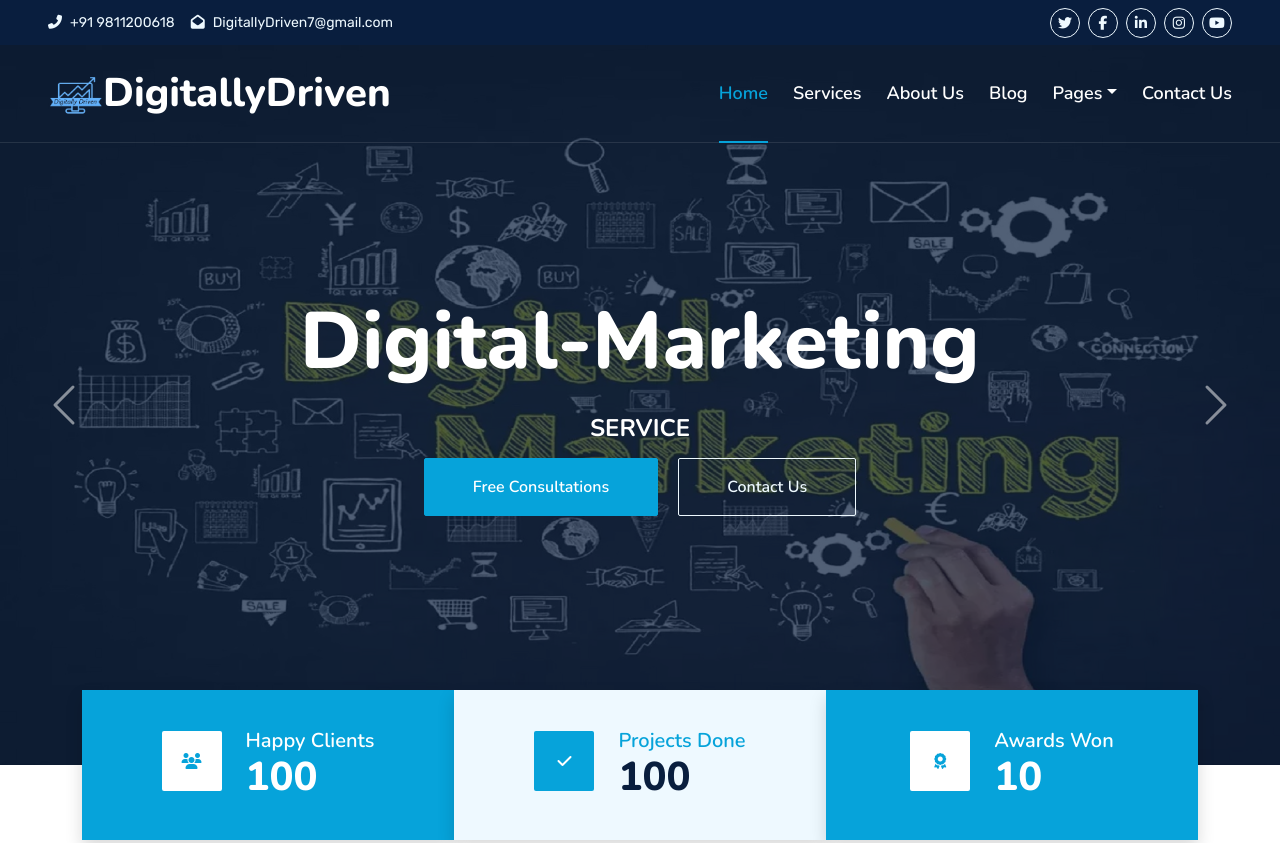
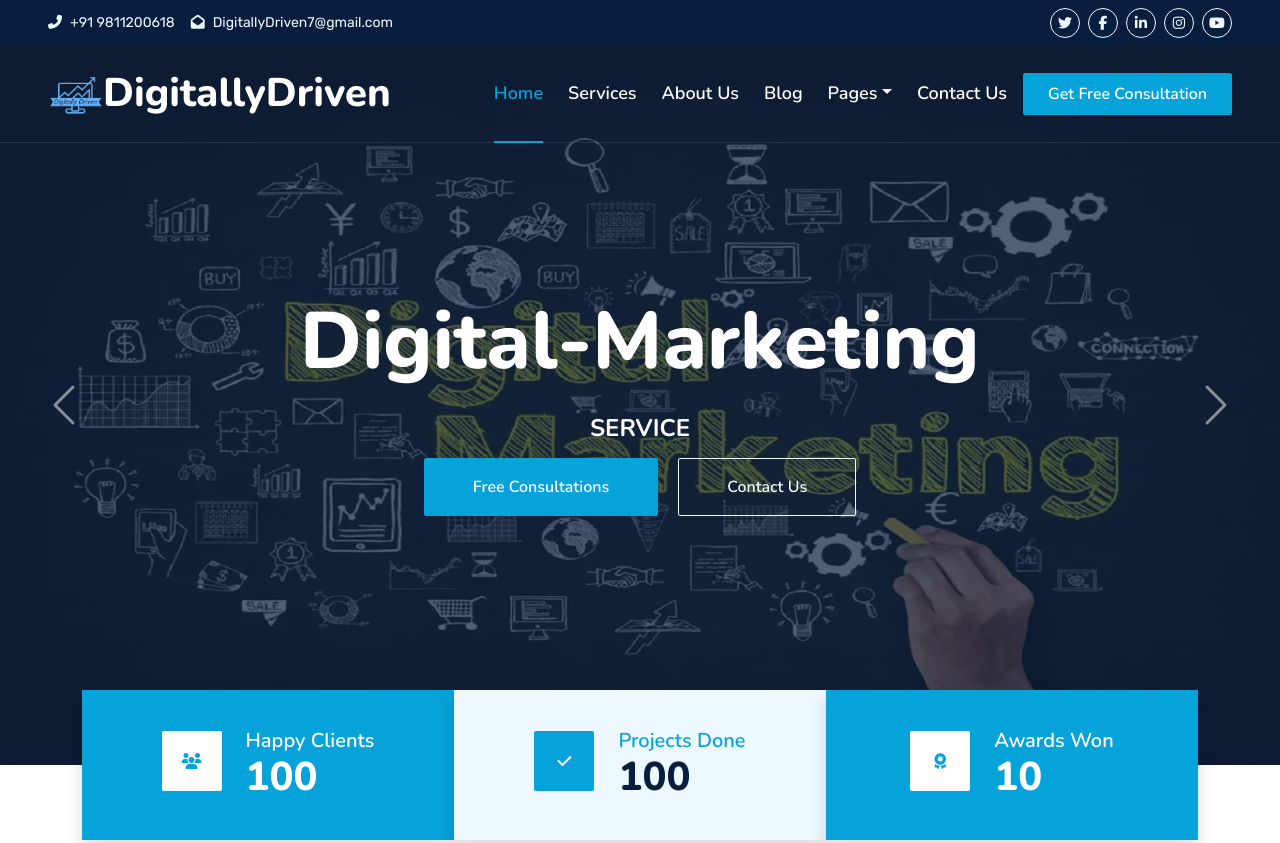
Before and after one commit to Vaibhav7M7/DigitallyDriven, a plain HTML site: page index.html in a window 1280 px wide. Shown: the top 843 px of the page. Drawn offline with nearby package versions, Linux system fonts and the light colour scheme.

Commit message:
Update index.html

```diff
--- a/index.html
+++ b/index.html
@@ -119,7 +119,7 @@
 
 
                     </div>
-
+                         <a href="contact.html" class="btn btn-primary py-2 px-4 ms-3">Get Free Consultation</a>
                     </div>
 
 
```
